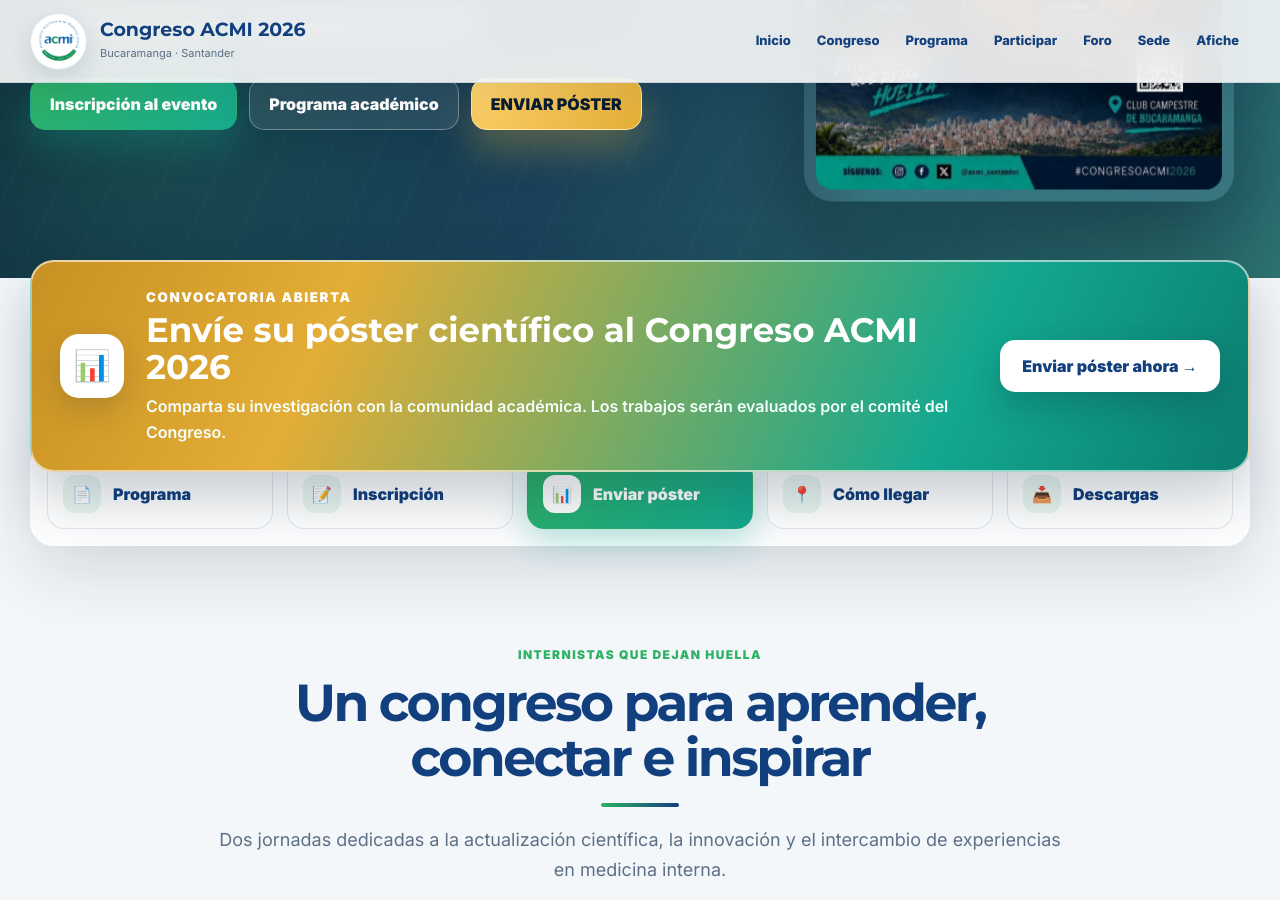
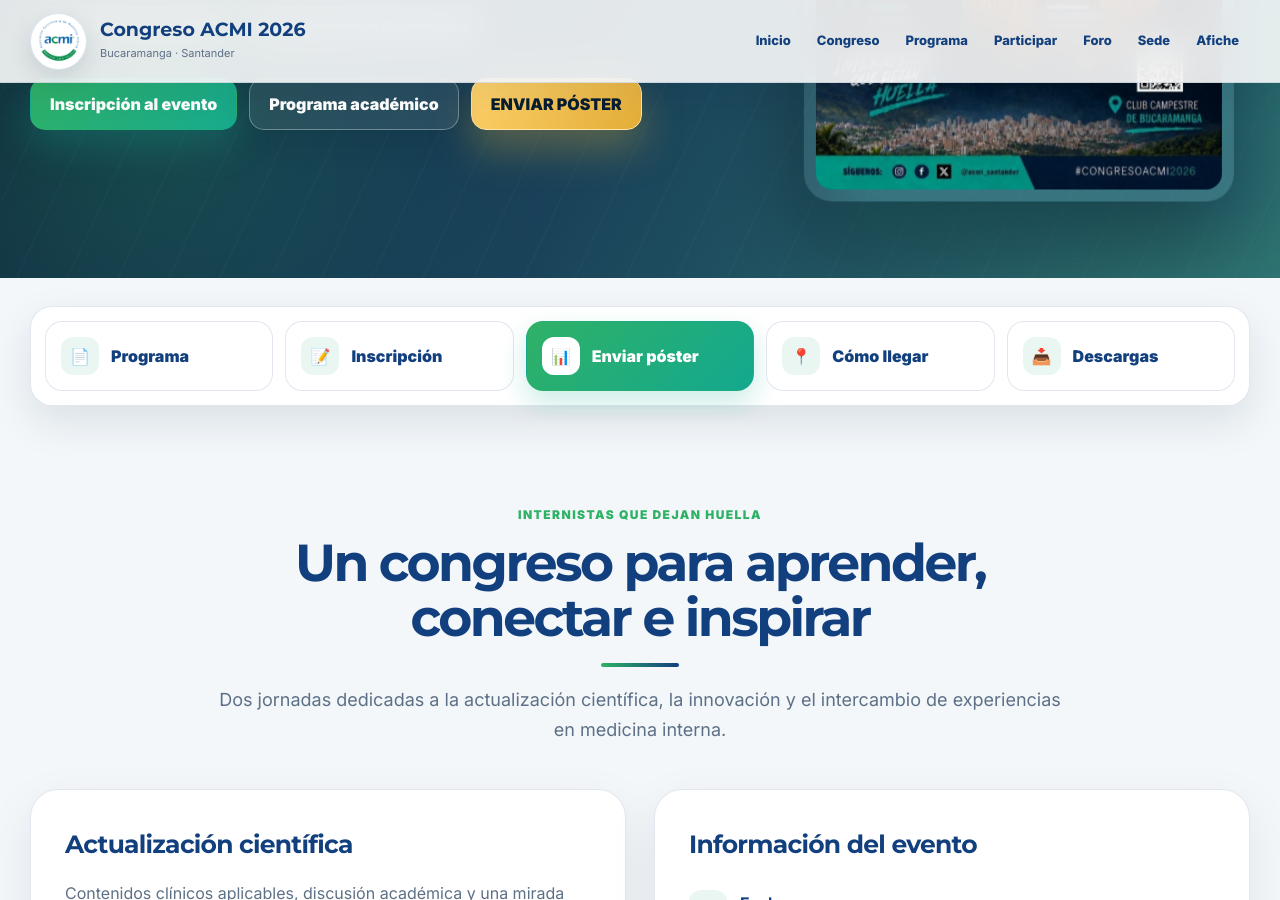
Before and after one commit to Acmisantander/Acmisantander, a Jekyll site: the page built from congreso-acmi/index.html, in a window 1280 px wide and 900 px high, scrolled down 632 px. Built offline with Jekyll 4.4.1, drawn with Linux system fonts in a browser that asks for light colours.

Commit message:
Update index.html

```diff
--- a/congreso-acmi/index.html
+++ b/congreso-acmi/index.html
@@ -64,7 +64,7 @@
     .menu-toggle.activo span:nth-child(2){opacity:0}
     .menu-toggle.activo span:nth-child(3){transform:translateY(-7px) rotate(-45deg)}
 
-    .hero{position:relative;isolation:isolate;min-height:calc(100svh - 120px);display:flex;align-items:center;color:#fff;overflow:hidden;background:linear-gradient(120deg,rgba(5,24,41,.98) 0%,rgba(10,47,76,.95) 48%,rgba(8,91,88,.84) 100%)}
+    .hero{position:relative;isolation:isolate;min-height:620px;display:flex;align-items:center;color:#fff;overflow:hidden;background:linear-gradient(120deg,rgba(5,24,41,.98) 0%,rgba(10,47,76,.95) 48%,rgba(8,91,88,.84) 100%)}
     .hero::before{content:"";position:absolute;inset:0;z-index:-2;background:radial-gradient(circle at 78% 20%,rgba(28,206,178,.28),transparent 26%),radial-gradient(circle at 12% 82%,rgba(47,177,102,.20),transparent 30%)}
     .hero::after{content:"";position:absolute;inset:-40%;z-index:-1;background:repeating-linear-gradient(115deg,transparent 0 44px,rgba(255,255,255,.025) 45px 46px);animation:heroMove 18s linear infinite}
     @keyframes heroMove{to{transform:translate3d(80px,40px,0)}}
@@ -90,22 +90,14 @@
     .poster{width:100%;max-height:680px;object-fit:contain;border:12px solid rgba(255,255,255,.08);border-radius:28px;box-shadow:0 35px 90px rgba(0,0,0,.38)}
     @keyframes posterFloat{50%{transform:translateY(-10px) rotate(.35deg)}}
 
-    .quick-nav{position:relative;z-index:4;margin-top:-30px}
-    .quick-grid{display:grid;grid-template-columns:repeat(5,1fr);gap:14px;padding:16px;background:rgba(255,255,255,.86);border:1px solid rgba(255,255,255,.6);border-radius:24px;box-shadow:var(--sombra);backdrop-filter:blur(18px)}
+    .quick-nav{position:relative;z-index:4;margin-top:28px}
+    .quick-grid{display:grid;grid-template-columns:repeat(5,1fr);gap:12px;padding:14px;background:#fff;border:1px solid var(--borde);border-radius:22px;box-shadow:0 16px 42px rgba(7,29,49,.10)}
     .quick-grid a{display:flex;align-items:center;gap:12px;padding:15px;border-radius:17px;color:var(--azul);font-weight:900;background:#fff;border:1px solid var(--borde);transition:var(--transicion)}
     .quick-grid a:hover{transform:translateY(-4px);color:var(--verde-2);box-shadow:0 14px 30px rgba(7,29,49,.10)}
     .quick-icon{display:grid;place-items:center;flex:0 0 38px;height:38px;border-radius:12px;background:#eaf6f1}
-    .quick-grid .quick-poster{color:#fff;background:linear-gradient(135deg,var(--verde-2),var(--verde));border-color:transparent;box-shadow:0 14px 34px rgba(19,168,143,.28)}
+    .quick-grid .quick-poster{color:#fff;background:linear-gradient(135deg,var(--verde-2),var(--verde));border-color:transparent;box-shadow:0 12px 28px rgba(19,168,143,.22)}
     .quick-grid .quick-poster:hover{color:#fff;box-shadow:0 20px 42px rgba(19,168,143,.38)}
     .quick-grid .quick-poster .quick-icon{color:var(--azul);background:#fff}
-
-    .poster-callout{position:relative;z-index:6;margin-top:-18px}
-    .poster-callout-inner{display:grid;grid-template-columns:auto 1fr auto;align-items:center;gap:22px;padding:25px 28px;border:2px solid rgba(255,255,255,.58);border-radius:24px;color:#fff;background:linear-gradient(115deg,#c89123 0%,#e3ad36 25%,#13a88f 75%,#0b7d70 100%);box-shadow:0 24px 60px rgba(7,29,49,.24)}
-    .poster-callout-icon{display:grid;place-items:center;width:64px;height:64px;border-radius:19px;color:var(--azul);background:#fff;font-size:30px;box-shadow:0 12px 30px rgba(7,29,49,.16)}
-    .poster-callout small{display:block;margin-bottom:3px;font-weight:900;letter-spacing:.12em;text-transform:uppercase}
-    .poster-callout strong{display:block;font-family:'Montserrat',sans-serif;font-size:clamp(22px,3vw,34px);line-height:1.08}
-    .poster-callout p{margin:7px 0 0;color:#f4fffc;font-weight:600}
-    .poster-callout .btn{min-width:220px;color:var(--azul);background:#fff;box-shadow:0 14px 32px rgba(7,29,49,.20)}
 
     .section{padding:94px 0}
     .section-alt{background:#fff}
@@ -204,11 +196,7 @@
       .hero-data,.actions{justify-content:center}
       .poster-wrap{width:min(310px,88%)}
       .poster{border-width:8px;border-radius:22px}
-      .quick-nav{margin-top:-24px}
-      .poster-callout{margin-top:-14px}
-      .poster-callout-inner{grid-template-columns:1fr;text-align:center;padding:24px 18px}
-      .poster-callout-icon{margin-inline:auto}
-      .poster-callout .btn{width:100%;min-width:0}
+      .quick-nav{margin-top:18px}
       .quick-grid{grid-template-columns:1fr 1fr;gap:8px;padding:9px;border-radius:20px}
       .quick-grid a{justify-content:center;flex-direction:column;text-align:center;gap:7px;padding:12px 7px;font-size:12px}
       .section{padding:70px 0}
@@ -305,20 +293,6 @@
       </div>
     </section>
 
-    <aside class="poster-callout" aria-label="Convocatoria para env&iacute;o de p&oacute;steres">
-      <div class="container">
-        <div class="poster-callout-inner">
-          <div class="poster-callout-icon" aria-hidden="true">&#128202;</div>
-          <div>
-            <small>Convocatoria abierta</small>
-            <strong>Env&iacute;e su p&oacute;ster cient&iacute;fico al Congreso ACMI 2026</strong>
-            <p>Comparta su investigaci&oacute;n con la comunidad acad&eacute;mica. Los trabajos ser&aacute;n evaluados por el comit&eacute; del Congreso.</p>
-          </div>
-          <a class="btn" href="{{ site.baseurl }}/congreso-acmi/recepcion-ponencias-posters/">Enviar p&oacute;ster ahora &rarr;</a>
-        </div>
-      </div>
-    </aside>
-
     <div class="container quick-nav" aria-label="Accesos r&aacute;pidos">
       <div class="quick-grid">
         <a href="{{ site.baseurl }}/PROGRAMA%20ACAD%C3%89MICO.pdf" target="_blank" rel="noopener"><span class="quick-icon">&#128196;</span>Programa</a>
@@ -398,19 +372,19 @@
 
         <div class="participate-grid">
           <article class="participate-card reveal">
-            <div class="icon"></div>
+            <div class="icon" aria-hidden="true">&#128221;</div>
             <h3>Inscripci&oacute;n</h3>
             <p>Complete su registro en l&iacute;nea para participar en el congreso.</p>
             <a class="text-link" href="https://stage.peewah.co/congreso-acmi-bucaramanga" target="_blank" rel="noopener">Ir a inscripci&oacute;n &rarr;</a>
           </article>
           <article class="participate-card poster-featured reveal">
-            <div class="icon"></div>
+            <div class="icon" aria-hidden="true">&#128202;</div>
             <h3>Env&iacute;e su p&oacute;ster cient&iacute;fico</h3>
             <p>Presente su trabajo acad&eacute;mico. Los p&oacute;steres ser&aacute;n sometidos a revisi&oacute;n por el comit&eacute; del Congreso y la aceptaci&oacute;n se notificar&aacute; por correo electr&oacute;nico.</p>
             <a class="text-link" href="{{ site.baseurl }}/congreso-acmi/recepcion-ponencias-posters/">Enviar p&oacute;ster ahora &rarr;</a>
           </article>
           <article class="participate-card reveal">
-            <div class="icon"></div>
+            <div class="icon" aria-hidden="true">&#128227;</div>
             <h3>Novedades</h3>
             <p>Siga las actualizaciones, anuncios e informaci&oacute;n oficial del evento.</p>
             <a class="text-link" href="https://www.instagram.com/acmi_santander/" target="_blank" rel="noopener">Seguir @acmi_santander &rarr;</a>
@@ -431,7 +405,7 @@
           <article class="venue-card reveal">
             <h3>C&oacute;mo llegar</h3>
             <p>Abra la ruta desde su ubicaci&oacute;n actual directamente en Google Maps.</p>
-            <div class="venue-address"><span></span><div><strong>Club Campestre de Bucaramanga</strong><small>Cra. 21 #30-02, Floridablanca, Santander</small></div></div>
+            <div class="venue-address"><span aria-hidden="true">&#128205;</span><div><strong>Club Campestre de Bucaramanga</strong><small>Cra. 21 #30-02, Floridablanca, Santander</small></div></div>
             <a class="btn btn-primary" href="https://www.google.com/maps/dir/?api=1&destination=Club+Campestre+de+Bucaramanga%2C+Cra.+21+%2330-02%2C+Floridablanca%2C+Santander" target="_blank" rel="noopener"> Iniciar ruta con Google Maps</a>
           </article>
 
```
